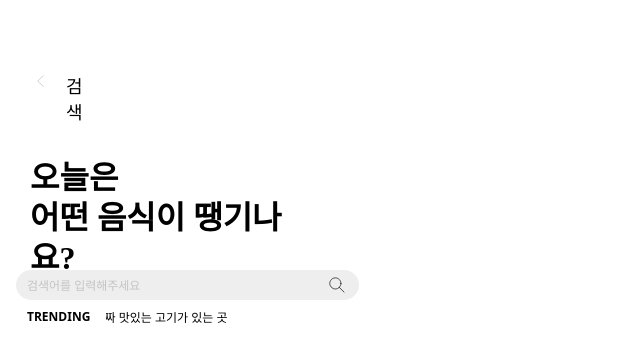
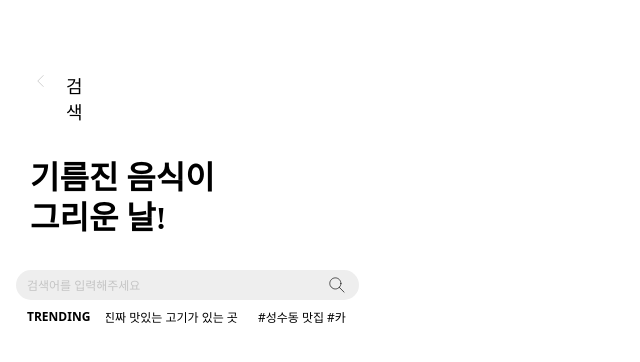
Before and after one commit to BCSDLab/JJBAKSA_FRONT_END, a React (Create React App) app: page /search in a window 1280 px wide. Shown: the top 362 px of the page, without its empty margins (0-640 px from the left). Built offline with nearby package versions, Linux system fonts and the light colour scheme; a web font is replaced by a local one.

Commit message:
fix: 웹 접근성 적용 및 시멘틱 태그 사용

```diff
--- a/src/pages/Search/Search.module.scss
+++ b/src/pages/Search/Search.module.scss
@@ -12,6 +12,7 @@
 
   &__text {
     font-size: 18px;
+    font-weight: 500;
     width: 32px;
     height: 22px;
     padding-left: 16px;
@@ -86,6 +87,7 @@
     width: 18px;
     height: 18px;
     padding-right: 14px;
+    cursor: pointer;
   }
 }
 
@@ -130,12 +132,12 @@
     flex:0 0 auto;
     white-space: nowrap;
     overflow: hidden;
-    gap:8px;
+    gap:20px;
     list-style: none;
 
     &__tag {
       animation: textLoop 10s linear infinite;
-      padding-right: 1.4881vw;
+      font-weight: 400;
     }
 
     @keyframes textLoop {
--- a/src/pages/Search/index.tsx
+++ b/src/pages/Search/index.tsx
@@ -1,6 +1,6 @@
 import { ReactComponent as PreviousIcon } from 'assets/svg/previous.svg';
 import { ReactComponent as LensIcon } from 'assets/svg/lens.svg';
-import { useState } from 'react';
+import { useRef, useState } from 'react';
 import { useNavigate } from 'react-router-dom';
 import robots from './data';
 import styles from './Search.module.scss';
@@ -18,12 +18,13 @@ interface IItem {
 }
 const RECOMMEND_TEXT = [
   '오늘은\n어떤 음식이 땡기나요?',
-  '기름진 음식이 그리운 날!',
+  '기름진 음식이\n그리운 날!',
 ];
 
 function Search(): JSX.Element {
   const [text, setText] = useState('');
   const [isFocus, setIsFocus] = useState(false);
+  const recommendIdx = useRef(new Date().getSeconds() % 2);
   const list = robots;
   const navigate = useNavigate();
 
@@ -36,33 +37,39 @@ function Search(): JSX.Element {
   };
   return (
     <div className={styles.search}>
-      <div className={styles['search-header']}>
+      <div aria-label="상단 바" className={styles['search-header']}>
         <button
           className={styles['search-header__previous-button']}
           type="button"
-          aria-label="이전 버튼"
+          aria-label="메인 페이지로 돌아가는 버튼"
           onClick={() => navigate('/')}
         >
           <PreviousIcon className={styles['search-header__previous-icon']} />
         </button>
-        <div className={styles['search-header__text']}>검색</div>
+        <h1 className={styles['search-header__text']}>검색</h1>
       </div>
-      {!isFocus && <h1 className={styles['search-recommend']}>{RECOMMEND_TEXT[0]}</h1>}
-      <div className={styles['search-bar']}>
-        <input onFocus={focusHandler} onBlur={blurHandler} className={styles['search-bar__input']} placeholder="검색어를 입력해주세요" value={text} onChange={(event) => setText(event.target.value)} />
+      <div role="main">
+        <section>
+          {!isFocus && <h1 className={styles['search-recommend']}>{RECOMMEND_TEXT[recommendIdx.current]}</h1>}
+          <label aria-label="검색창" htmlFor="searchBarInput" className={styles['search-bar']}>
+            <input id="searchBarInput" onFocus={focusHandler} onBlur={blurHandler} className={styles['search-bar__input']} placeholder="검색어를 입력해주세요" value={text} onChange={(event) => setText(event.target.value)} />
             <LensIcon className={styles['search-bar__icon']} />
-      </div>
-      <div className={styles['search-trend']}>
+          </label>
+          <div aria-label="맛집 트렌드 해시태그" className={styles['search-trend']}>
             <strong>TRENDING</strong>
             <div className={styles['search-trend__tag-list--wrapper']}>
               <ul className={styles['search-trend__tag-list']}>
-            <div className={styles['search-trend__tag-list__tag']}>{hash_tag.map((tag) => tag.text).join(' ')}</div>
+                <b className={styles['search-trend__tag-list__tag']}>{hash_tag.map((tag) => tag.text).join(' ')}</b>
+                <b className={styles['search-trend__tag-list__tag']}>{hash_tag.map((tag) => tag.text).join(' ')}</b>
+                <b className={styles['search-trend__tag-list__tag']}>{hash_tag.map((tag) => tag.text).join(' ')}</b>
               </ul>
             </div>
           </div>
-      <ul className={styles['search-list']}>
+          <menu aria-label="검색 결과" className={styles['search-list']}>
             {text === '' ? null : list?.filter((item) => item.title.includes(text)).map((item : IItem) => <li key={item.title} className={styles['search-list__item']}>{item.title}</li>)}
-      </ul>
+          </menu>
+        </section>
+      </div>
     </div>
   );
 }
```
Lines whose indentation alone changed are shown as unchanged.
